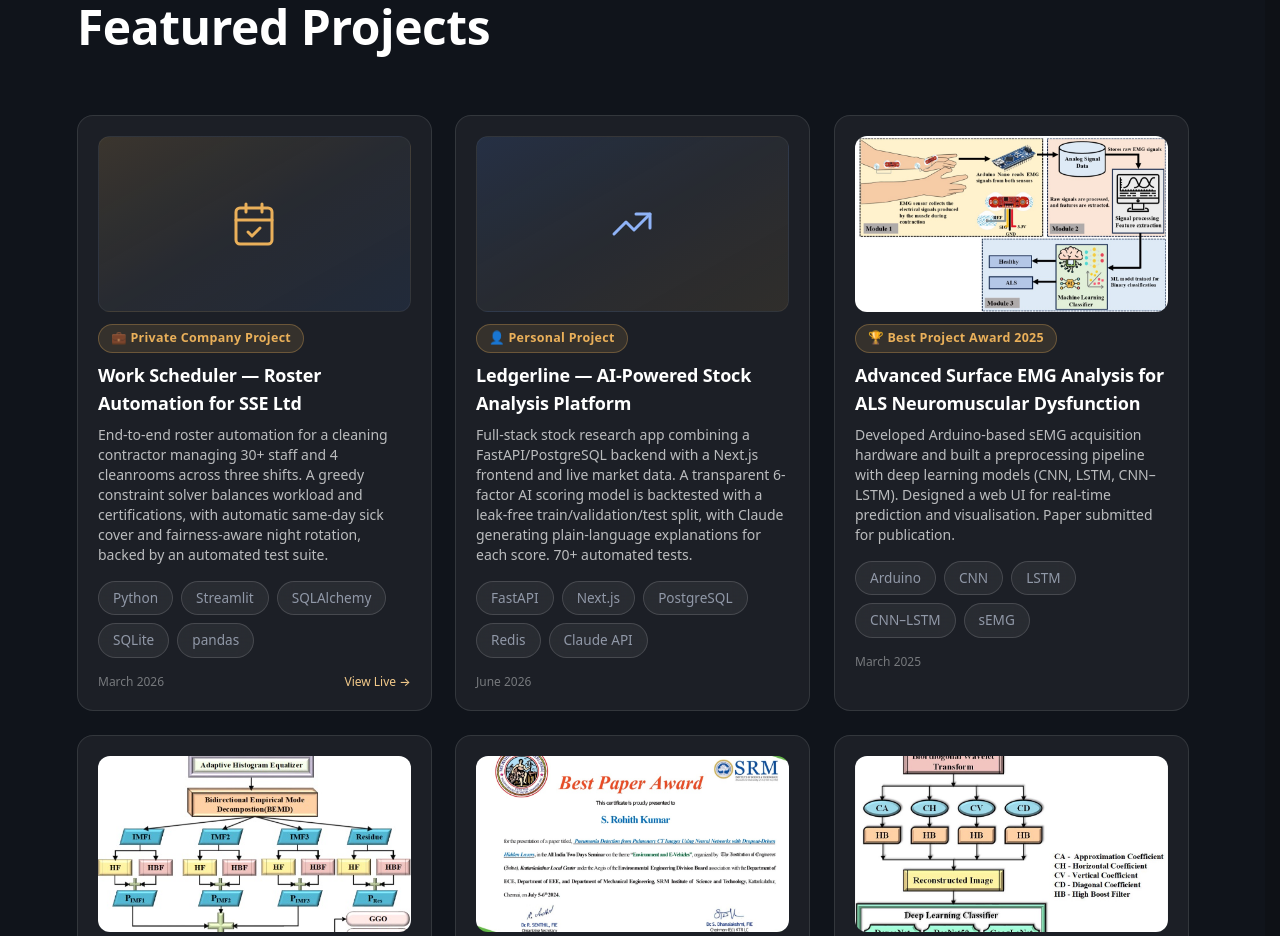
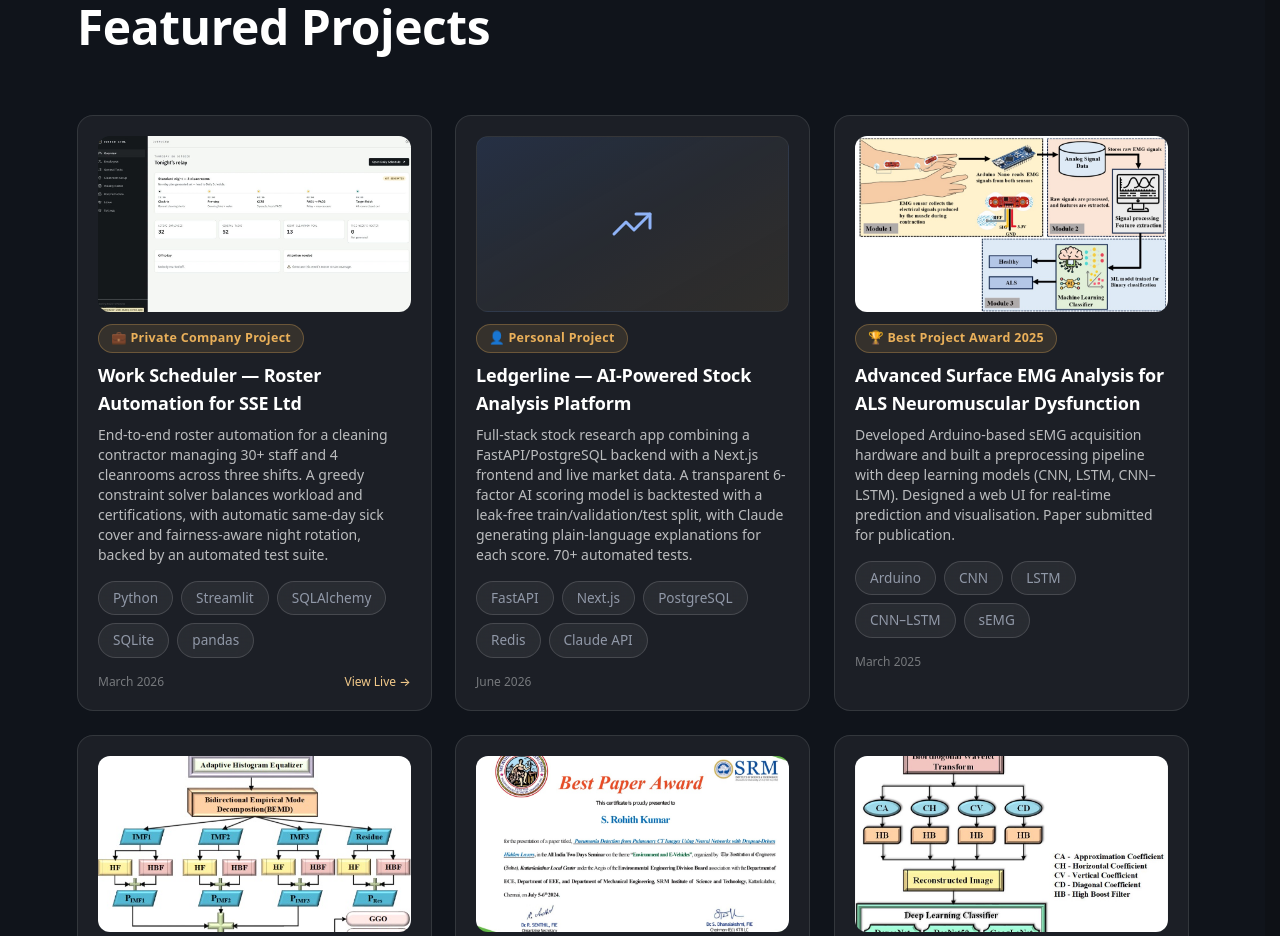
Before and after one commit to RohithkumarSaravana/portfolio, a plain HTML site: page index.html in a window 1280 px wide. Shown: the part 2466-3402 px from the top of the page. Drawn offline with nearby package versions, Linux system fonts and the light colour scheme; a web font is replaced by a local one.

Commit message:
Added image for scheduler project, and updated the resume

```diff
--- a/index.html
+++ b/index.html
@@ -348,16 +348,8 @@
             <div class="grid md:grid-cols-2 lg:grid-cols-3 gap-6">
 
                 <div class="card p-5 bg-white/5 border border-white/10 rounded-2xl" data-tilt>
-                    <div class="rounded-xl mb-3 w-full h-44 flex items-center justify-center bg-gradient-to-br from-[#eab05a]/15 via-white/5 to-[#5b8def]/10 border border-white/5">
-                        <svg width="48" height="48" viewBox="0 0 24 24" fill="none" stroke="#eab05a" stroke-width="1.5"
-                            stroke-linecap="round" stroke-linejoin="round">
-                            <rect x="3" y="4" width="18" height="18" rx="2"></rect>
-                            <line x1="16" y1="2" x2="16" y2="6"></line>
-                            <line x1="8" y1="2" x2="8" y2="6"></line>
-                            <line x1="3" y1="10" x2="21" y2="10"></line>
-                            <path d="M9 16l2 2 4-4"></path>
-                        </svg>
-                    </div>
+                    <img src="assets/project_work_scheduler.jpg" alt="Work Scheduler dashboard overview"
+                        class="rounded-xl mb-3 w-full h-44 object-cover" loading="lazy">
                     <div class="flex items-center gap-2 mb-2">
                         <span class="award-ribbon">💼 Private Company Project</span>
                     </div>
```
Also changed, not shown: assets/certificates/Google web development workshop.png (added), assets/project_work_scheduler.jpg (added), 2 other files.
